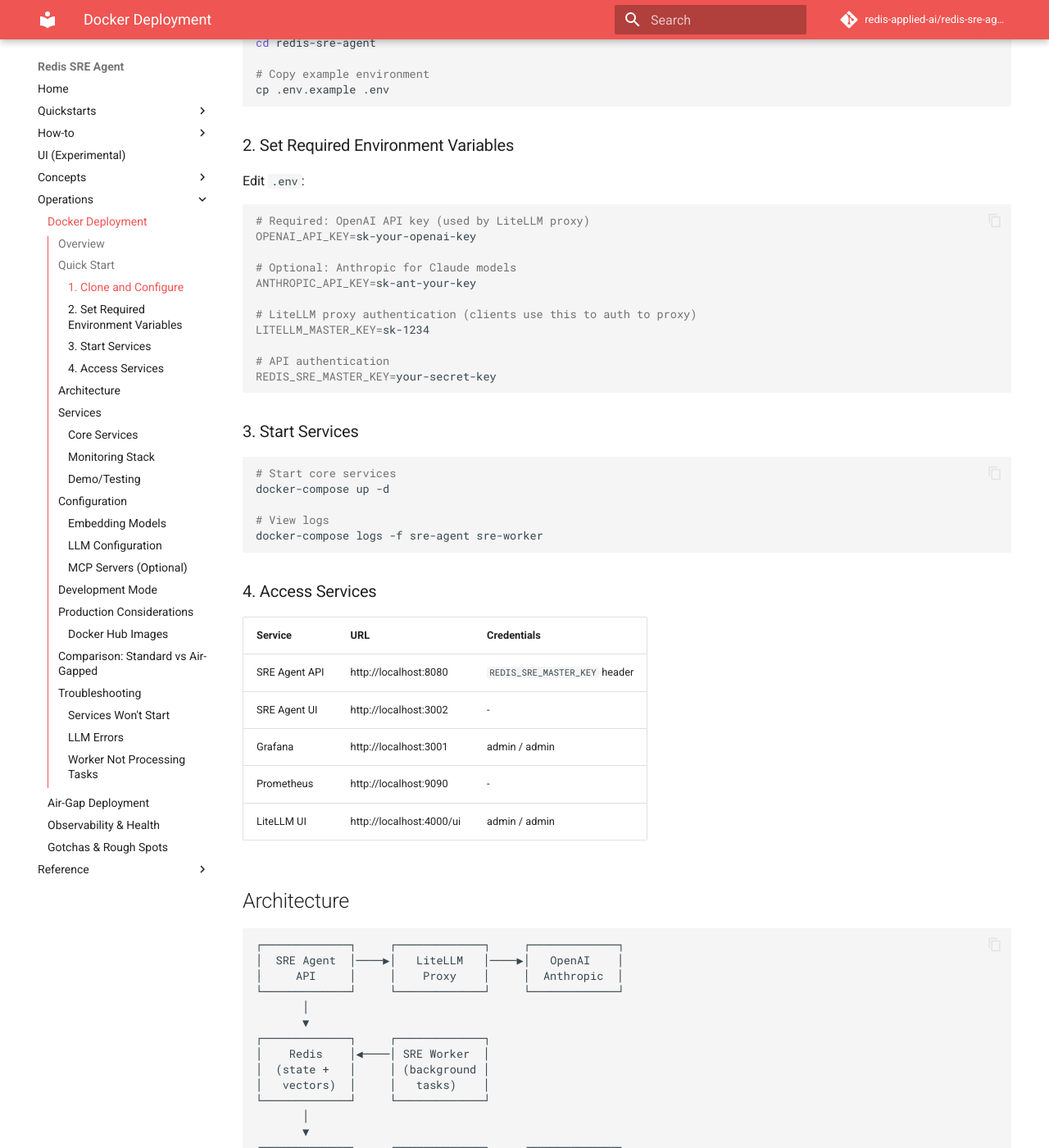
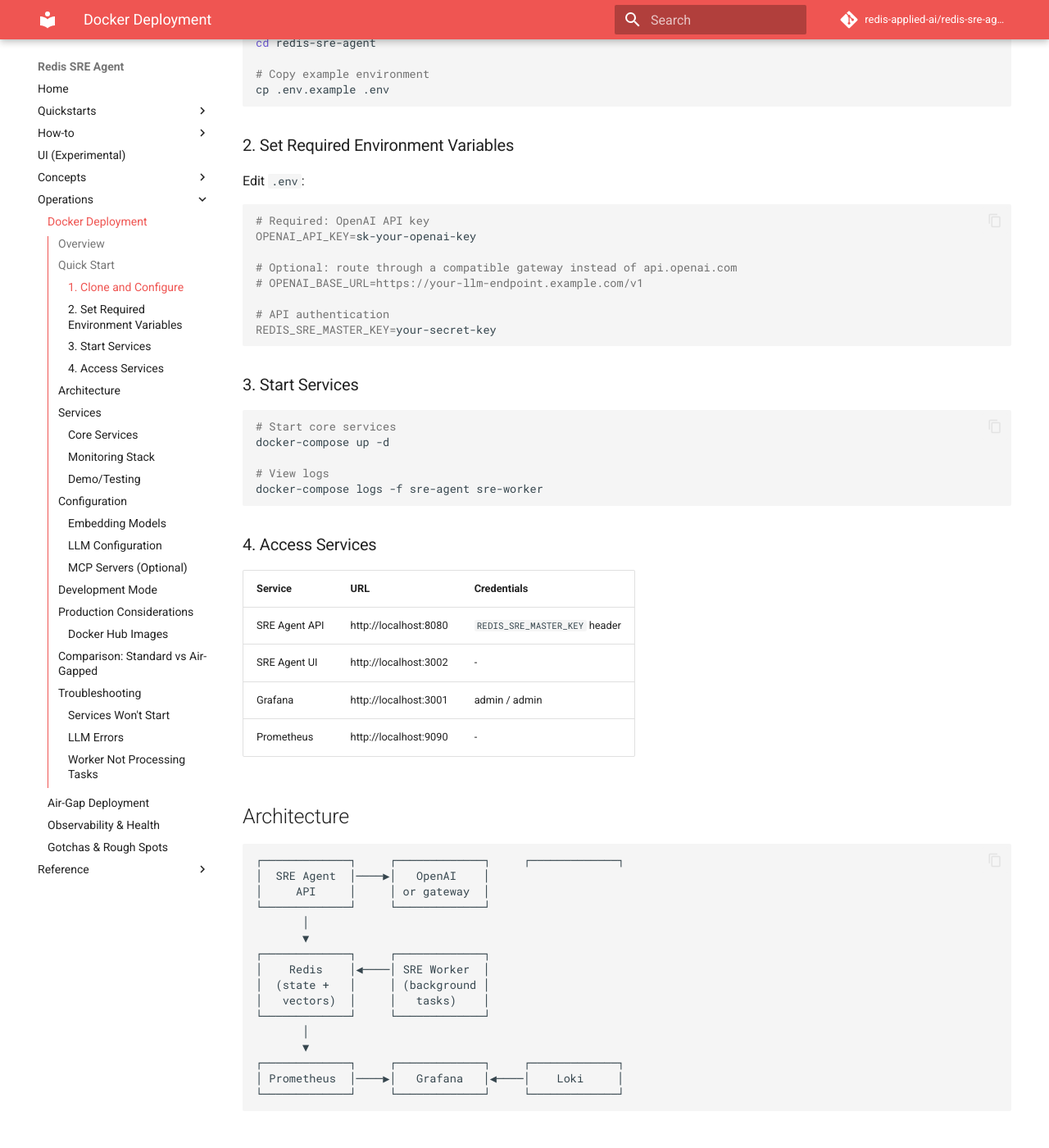
Before and after one commit to redis-applied-ai/redis-sre-agent, an MkDocs documentation site: the page built from docs/operations/docker-deployment.md, in a window 1280 px wide and 1400 px high, scrolled down 647 px. Shown: the whole window at 82% size. Built offline with MkDocs 1.6.1 and Material for MkDocs 9.7.7, drawn with Linux system fonts in a browser that asks for light colours; comment, search, counter and statistics services are not loaded; some of the changed text lies outside the part shown.

Commit message:
Remove LiteLLM integration

````diff
--- a/docs/operations/docker-deployment.md
+++ b/docs/operations/docker-deployment.md
@@ -8,7 +8,7 @@
 The standard Docker deployment includes:
 
 - **Redis** - Agent state, task queue, and vector storage
-- **LiteLLM Proxy** - LLM gateway supporting OpenAI, Anthropic, Azure, etc.
+- **Direct LLM access** - OpenAI by default, or any OpenAI-compatible endpoint via `OPENAI_BASE_URL`
 - **Prometheus/Grafana** - Metrics and dashboards
 - **Loki** - Log aggregation
 - **Tempo** - Distributed tracing
@@ -30,14 +30,11 @@
 Edit `.env`:
 
 ```bash
-# Required: OpenAI API key (used by LiteLLM proxy)
+# Required: OpenAI API key
 OPENAI_API_KEY=sk-your-openai-key
 
-# Optional: Anthropic for Claude models
-ANTHROPIC_API_KEY=sk-ant-your-key
-
-# LiteLLM proxy authentication (clients use this to auth to proxy)
-LITELLM_MASTER_KEY=sk-1234
+# Optional: route through a compatible gateway instead of api.openai.com
+# OPENAI_BASE_URL=https://your-llm-endpoint.example.com/v1
 
 # API authentication
 REDIS_SRE_MASTER_KEY=your-secret-key
@@ -61,15 +58,14 @@
 | SRE Agent UI | http://localhost:3002 | - |
 | Grafana | http://localhost:3001 | admin / admin |
 | Prometheus | http://localhost:9090 | - |
-| LiteLLM UI | http://localhost:4000/ui | admin / admin |
 
 ## Architecture
 
 ```
 ┌─────────────┐     ┌─────────────┐     ┌─────────────┐
-│  SRE Agent  │────▶│   LiteLLM   │────▶│   OpenAI    │
-│     API     │     │    Proxy    │     │  Anthropic  │
-└─────────────┘     └─────────────┘     └─────────────┘
+│  SRE Agent  │────▶│   OpenAI    │
+│     API     │     │ or gateway  │
+└─────────────┘     └─────────────┘
        │
        ▼
 ┌─────────────┐     ┌─────────────┐
@@ -93,7 +89,6 @@
 | `sre-agent` | API server | 8080 |
 | `sre-worker` | Background task processor | - |
 | `redis` | Agent state and vectors | 7843 |
-| `litellm` | LLM proxy | 4000 |
 
 ### Monitoring Stack
 
@@ -135,19 +130,20 @@
 
 ### LLM Configuration
 
-LiteLLM supports multiple providers. Edit `monitoring/litellm/config.yaml`:
+By default, the standard deployment calls OpenAI directly:
 
-```yaml
-model_list:
-  - model_name: gpt-4
-    litellm_params:
-      model: openai/gpt-4
-      api_key: os.environ/OPENAI_API_KEY
+```bash
+OPENAI_API_KEY=sk-your-openai-key
+OPENAI_MODEL=gpt-4
+OPENAI_MODEL_MINI=gpt-4o-mini
+OPENAI_MODEL_NANO=gpt-4o-mini
+```
 
-  - model_name: claude-3
-    litellm_params:
-      model: anthropic/claude-3-sonnet-20240229
-      api_key: os.environ/ANTHROPIC_API_KEY
+To route requests through an OpenAI-compatible gateway instead, set:
+
+```bash
+OPENAI_BASE_URL=https://your-llm-endpoint.example.com/v1
+OPENAI_API_KEY=your-gateway-api-key
 ```
 
 ### MCP Servers (Optional)
@@ -224,7 +220,7 @@
 |---------|----------|------------|
 | Internet required | Yes | No |
 | Embedding models | OpenAI API | Bundled HuggingFace |
-| LLM access | Direct or LiteLLM | Customer's internal proxy |
+| LLM access | Direct or OpenAI-compatible endpoint | Customer's internal proxy |
 | Redis | Included | Customer provides |
 | Image size | ~1.5GB | ~4GB (includes models) |
 | MCP servers | Full support | Limited (no npx) |
@@ -244,11 +240,14 @@
 ### LLM Errors
 
 ```bash
-# Test LiteLLM
-curl http://localhost:4000/health
+# Verify the configured model credentials work
+docker-compose exec sre-agent python - <<'PY'
+from openai import OpenAI
+import os
 
-# Check LiteLLM logs
-docker-compose logs litellm
+client = OpenAI(api_key=os.environ["OPENAI_API_KEY"], base_url=os.environ.get("OPENAI_BASE_URL") or None)
+print(client.models.list())
+PY
 ```
 
 ### Worker Not Processing Tasks
--- a/pyproject.toml
+++ b/pyproject.toml
@@ -64,8 +64,6 @@
     "cryptography>=45.0.0,<46",
     "mcp>=1.23.3",
     "nltk>=3.9.1",
-    # MCP memory server
-    "agent-memory-server>=0.3.0",
     "jmespath>=1.0.1",
 ]
 
@@ -85,7 +83,6 @@
     "openapi-python-client>=0.21.0",
     "mkdocs>=1.6.1",
     "mkdocs-material>=9.6.22",
-    "mfcqi>=0.0.4",
 ]
 
 
````
Also changed, not shown: AGENTS.md (+1 -1 lines), CONTRIBUTING.md (+1 -2 lines), docker-compose.yml (+4 -76 lines), docs/operations/airgap-deployment.md (+1 -1 lines), docs/quickstarts/end-to-end-setup.md (+3 -5 lines), 4 other files.
